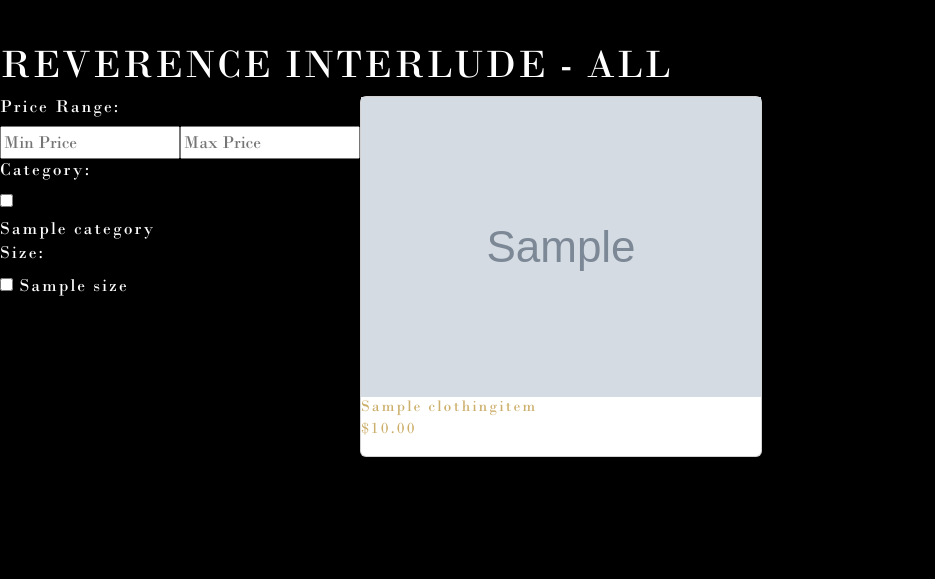
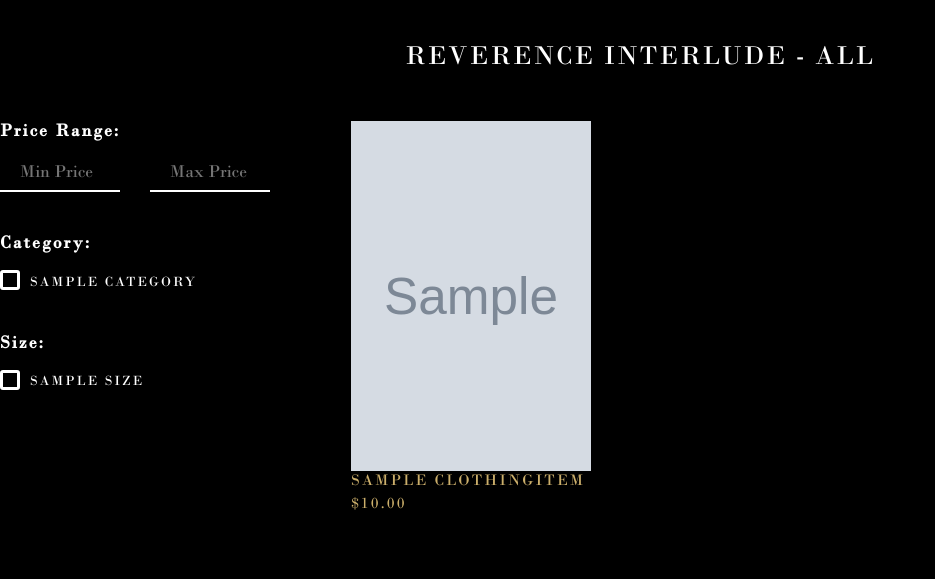
Before and after one commit to Randysman/reverence, a Django app: page / in a window 1280 px wide. Shown: the part 70-649 px from the top of the page, without its empty margins (0-935 px from the left). Run offline with Django 5.2, Linux system fonts and the light colour scheme; tables that the repository leaves empty hold one stand-in row (values such as "Sample post"); grey boxes marked "Sample" are stand-in pictures; some libraries are stand-ins or nearby versions.

Commit message:
add styles for category and fix photo display

```diff
--- a/main/static/css/base.css
+++ b/main/static/css/base.css
@@ -126,3 +126,118 @@ p {
     padding: 5px;
     flex: 1;
 }
+
+.sidebar {
+    min-width: 260px;
+    margin-right: 80px;
+}
+
+.sidebar h4 {
+    font-weight: 600;
+}
+
+.card-container {
+    gap: 30px;
+}
+
+.card {
+    width: 240px;
+    height: 460px;
+    background-color: #000;
+    color: #fff;
+    text-transform: uppercase;
+}
+
+.card img {
+    width: 240px;
+    height: 350px;
+}
+
+.rev-head {
+    font-size: 27px;
+    text-align: center;
+    padding-bottom: 40px;
+}
+
+.category-option {
+    position: relative;
+    display: flex;
+    align-items: center;
+    text-transform: uppercase;
+    margin-bottom: 5px;
+    font-size: 14px;
+}
+
+.category-option input[type="checkbox"] {
+    display: none;
+}
+
+.category-option label {
+    position: relative;
+    padding-left: 30px;
+    padding-top: 2px;
+    cursor: pointer;
+    color: #fff;
+}
+
+.category-option label::before {
+    content: '';
+    position: absolute;
+    left: 0;
+    top: 50%;
+    transform: translateY(-50%);
+    width: 20px;
+    height: 20px;
+    background-color: #000;
+    border: 3px solid #fff;
+    border-radius: 3px;
+}
+
+.category-option input[type="checkbox"]:checked + label::before {
+    background-color: #fff;
+}
+
+.category-name {
+    width: 200px;
+}
+
+.category-len {
+    padding-left: 40px;
+}
+
+.price-range {
+    margin-bottom: 20px;
+}
+
+.category-head {
+    margin-top: 40px;
+    margin-bottom: 15px;
+}
+
+.size-head {
+    margin-top: 40px;
+    margin-bottom: 15px;
+}
+
+.price-head {
+    margin-bottom: 15px;
+}
+
+input[type="number"] {
+    width: 120px;
+    border: none;
+    background-color: #000;
+    padding-left: 20px;
+    padding-bottom: 5px;
+    color: #fff;
+    outline: none;
+    border-bottom: 2px solid #fff;
+    transition: border-color 0.3s;
+    -moz-appearance: textfield;
+}
+
+input[type="number"]::-webkit-inner-spin-button,
+input[type="number"]::-webkit-outer-spin-button {
+    -webkit-appearance: none;
+    margin: 0;
+}
--- a/main/templates/main/product/list.html
+++ b/main/templates/main/product/list.html
@@ -38,7 +38,7 @@
             <div class="card-container d-flex flex-wrap">
                 {% for item in clothing_items %}
                     <div class="card">
-                        <a href="{% url "main:clothing_item_detail" item.slug %}" class="card-on-catalog">
+                        <a href="{% url 'main:clothing_item_detail' item.slug %}" class="card-on-catalog">
                             {% if item.image %}
                                 <img src="{{ item.image.url }}" alt="{{ item.name }}" class="product-image">
                             {% endif %}
--- a/reverence/settings.py
+++ b/reverence/settings.py
@@ -121,3 +121,6 @@ STATIC_URL = 'static/'
 # https://docs.djangoproject.com/en/5.2/ref/settings/#default-auto-field
 
 DEFAULT_AUTO_FIELD = 'django.db.models.BigAutoField'
+
+MEDIA_URL = 'media/'
+MEDIA_ROOT = BASE_DIR / 'media'
--- a/reverence/urls.py
+++ b/reverence/urls.py
@@ -1,7 +1,13 @@
 from django.contrib import admin
 from django.urls import path, include
+from django.conf import settings
+from django.conf.urls.static import static
+
 
 urlpatterns = [
     path('admin/', admin.site.urls),
     path('', include('main.urls', namespace='main')),
 ]
+
+if settings.DEBUG:
+    urlpatterns += static(settings.MEDIA_URL, document_root=settings.MEDIA_ROOT)
```
